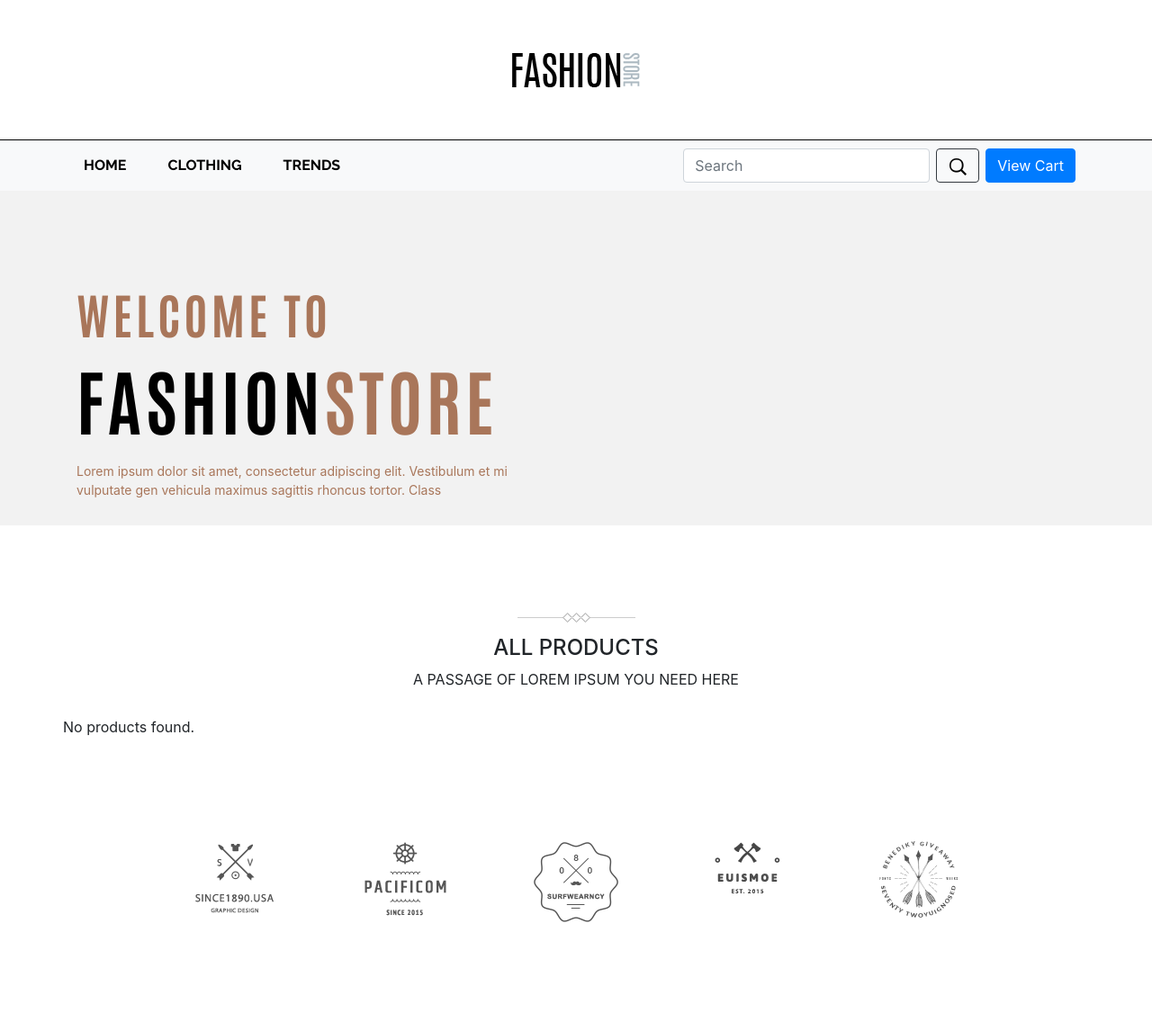
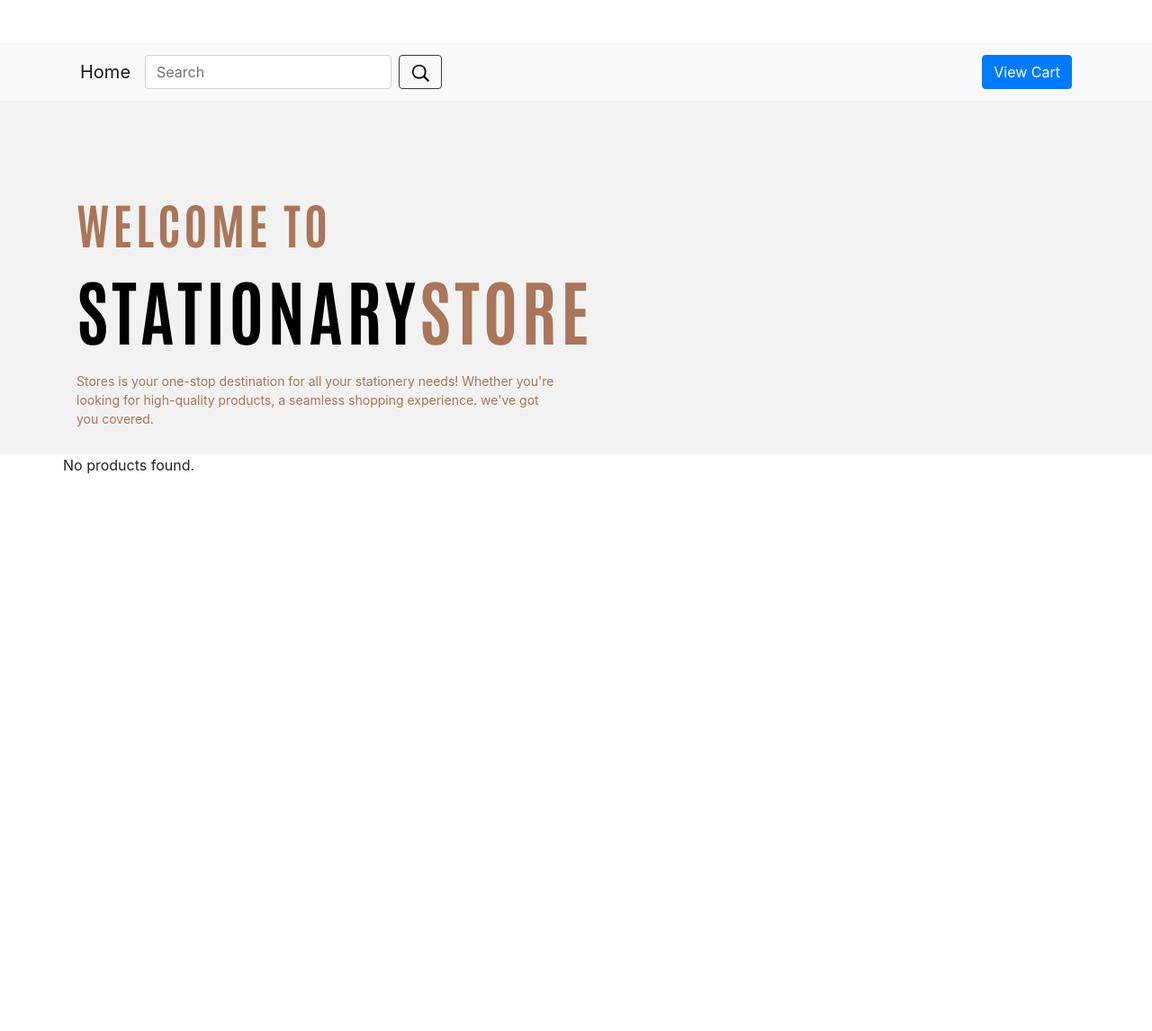
Before and after one commit to louremipsum/E-commerce, a PHP site: page / in a window 1280 px wide. Shown: the whole page at 90% size. After the commit the page ends 527 px from the top, so only its background shows below. Run offline with PHP 8.4, Linux system fonts and the light colour scheme; data that the repository does not hold is empty; a stand-in replaces the project's code that opens the database connection.

Commit message:
search working and content changed

```diff
--- a/Trends.php
+++ /dev/null
@@ -1,3 +0,0 @@
-<?php
- include'header.php';
-?>
--- a/header.php
+++ b/header.php
@@ -22,20 +22,20 @@
 <body>
 
     <!--header start--->
-    <header>
-        <div class="container">
-            <div class="header-top">
+    <!-- <header>          WORKING IN PROG
+        <div class="container h-50">
+            <div class="header-top ">
 
-                <div class="row">
+               <div class="row h-50">
                     <div class="col-md-12 text-center">
-                        <a href=""><img src="img/logo.png"></a>
+                        <a href=""><img src="img\logo.png"></a>
                     </div>
                 </div>
 
             </div>
         </div>
     </header>
-    <div class="line">
+    <div class="line"> -->
 
 
     </div>
@@ -48,36 +48,32 @@
 //  $result = $conn -> query ($sql);
 ?>
     <!--nav start--->
-    <nav class="navbar navbar-expand-lg navbar-light bg-light">
-        <div class="container">
-            <button class="navbar-toggler" type="button" data-toggle="collapse" data-target="#navbarSupportedContent"
+    <nav class="navbar navbar-expand-lg navbar-light bg-light mt-5 ">
+    <div class="container">
+        <!-- FOR RESPONSIVE -->
+        <!-- <button class="navbar-toggler" type="button" data-toggle="collapse" data-target="#navbarSupportedContent"
                 aria-controls="navbarSupportedContent" aria-expanded="false" aria-label="Toggle navigation">
-                <span class="navbar-toggler-icon"></span>
-            </button>
+            <span class="navbar-toggler-icon"></span>
+        </button> -->
 
-            <div class="collapse navbar-collapse" id="navbarSupportedContent">
-                <ul class="navbar-nav mr-auto">
-                    <li class="nav-item">
-                        <a class="nav-link" href="index.php">Home</a>
-                    </li>
-                    <li class="nav-item">
-                        <a class="nav-link" href="Clothing.php"> Clothing</a>
-                    </li>
-                    <li class="nav-item">
-                        <a class="nav-link" href="Trends.php">Trends</a>
-                    </li>
-                </ul>
-                <form class="form-inline" action="search(1).php" method="post">
-                    <!--<a href=""><img src="img/search.png"></a>-->
-                    <input class="form-control" type="search" placeholder="Search" aria-label="Search" name="name">
-                    <button class="btn btn-outline-dark" type="submit" style="margin-left:7px;margin-right:7px;"><img
-                            src="img/search.png"></button>
+        <div class="navbar-collapse p-1" id="navbarSupportedContent">
+            <div class="d-flex align-items-center">
+                <!-- Home link -->
+                <a class="navbar-brand mr-3" href="/E-commerce/index.php">Home</a>
+
+                <!-- Search form -->
+                <form class="form-inline mr-auto" action="search_results.php" method="post">
+                    <input class="form-control mr-sm-2" type="search" placeholder="Search" aria-label="Search" name="search">
+                    <!-- Add name attribute to the search input field -->
+                    <button class="btn btn-outline-dark" type="submit"><img src="img/search.png"></button>
                 </form>
-                <a href="cart.php" class="btn btn-primary">View Cart</a>
+            </div>
+
+            <!-- View Cart button -->
+            <a href="cart.php" class="btn btn-primary ml-auto">View Cart</a>
+        </div>
+    </div>
+</nav>
 
 
-            </div>
-        </div>
-    </nav>
-
     <!--nav end--->
--- a/index.php
+++ b/index.php
@@ -38,7 +38,6 @@ if (isset($_POST['add_to_cart'])) {
 }
 ?>
 
-
 <!--banner start-->
 <div class="banner">
     <div class="container">
@@ -47,13 +46,10 @@ if (isset($_POST['add_to_cart'])) {
 
                 <div class="banner-text">
                     <p class="bt1">Welcome To</p>
-                    <p class="bt2"><span class="bt3">Fashion</span>Store</p>
-                    <p class="bt4">Lorem ipsum dolor sit amet, consectetur adipiscing elit. Vestibulum et mi
-                        <br>vulputate gen vehicula maximus sagittis rhoncus tortor. Class
+                    <p class="bt2"><span class="bt3">Stationary</span>Store</p>
+                    <p class="bt4">Stores is your one-stop destination for all your stationery needs!  Whether you're looking for high-quality products, a seamless shopping experience. we've got you covered.
                     </p>
-
                 </div>
-
 
             </div>
 
@@ -73,21 +69,6 @@ if (isset($_POST['add_to_cart'])) {
 <!---top sell start---->
 
 <section>
-    <div class="container">
-        <div class="topsell-head">
-            <div class="row">
-                <div class="col-md-12 text-center">
-                    <img src="img/mark.png">
-                    <h4>All Products</h4>
-                    <p>A passage of Lorem Ipsum you need here</p>
-
-                </div>
-
-
-            </div>
-
-        </div>
-    </div>
     <style>
     .card {
         height: 500px;
@@ -117,7 +98,7 @@ if (isset($_POST['add_to_cart'])) {
                         <div class="card-body d-flex flex-column">
                             <h5 class="card-title"><?php echo $row["name"] ?></h5>
                             <p class="card-text"><?php echo $row["description"] ?></p>
-                            <p class="card-text">Price: $<?php echo $row["Price"] ?></p>
+                            <p class="card-text">Price: &#x20b9;<?php echo $row["Price"] ?></p>
                             <input type="hidden" name="product_image"
                                 value="admin/product_img/<?php echo $row['imgname']; ?>">
                             <input type="hidden" name="product_id" value="<?php echo $row['id']; ?>">
@@ -139,36 +120,4 @@ if (isset($_POST['add_to_cart'])) {
     </div>
 </section>
 
-
 <!---top sell end---->
-
-
-<!---logo start--->
-
-<div class="logo5">
-    <div class="container">
-        <div class="row">
-            <div class="col-md-1">
-
-            </div>
-            <div class="col-md-2 text-center">
-                <img src="img/logo1.png">
-            </div>
-            <div class="col-md-2 text-center">
-                <img src="img/logo2.png">
-            </div>
-            <div class="col-md-2 text-center">
-                <img src="img/logo3.png">
-            </div>
-            <div class="col-md-2 text-center">
-                <img src="img/logo4.png">
-            </div>
-            <div class="col-md-2 text-center">
-                <img src="img/logo5.png">
-            </div>
-            <div class="col-md-1">
-
-            </div>
-        </div>
-    </div>
-</div>
```
Also changed, not shown: Clothing.php (deleted, +0 -58 lines), search_results.php (added, +66 -0 lines).
